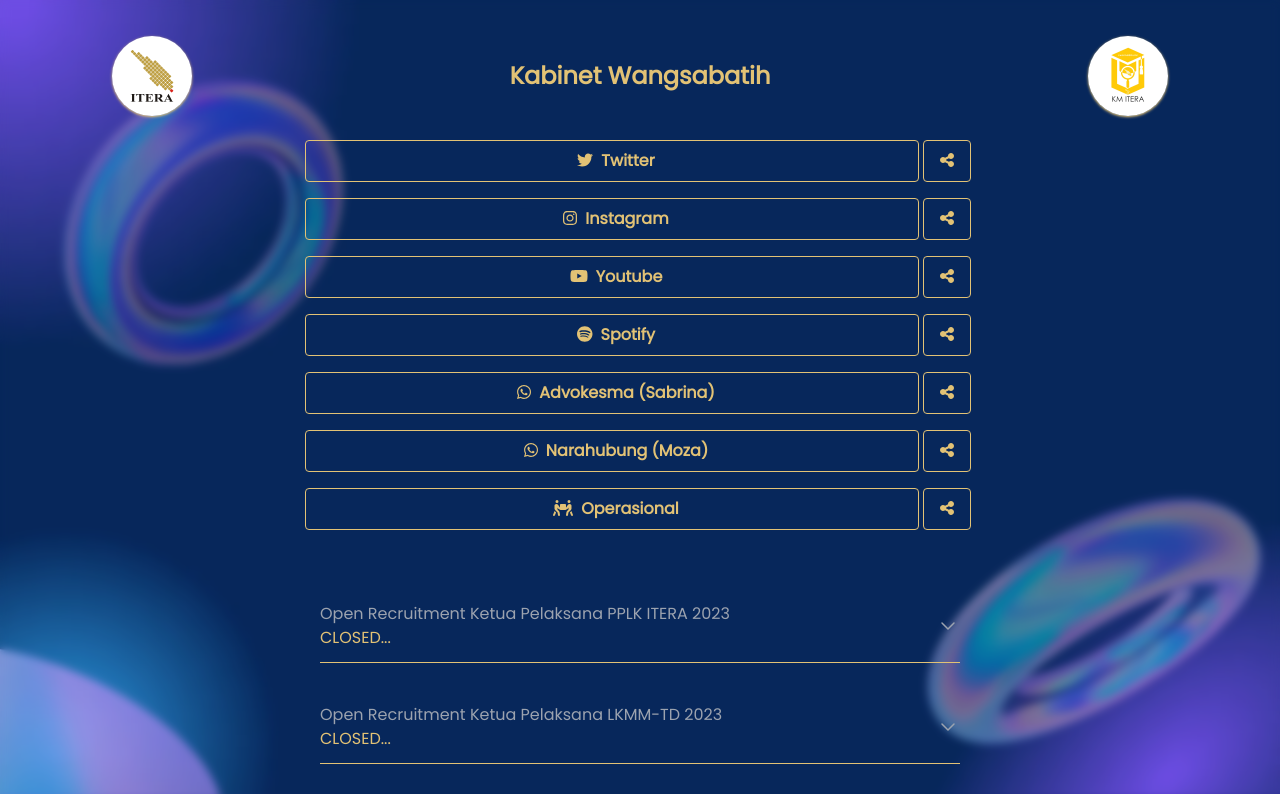
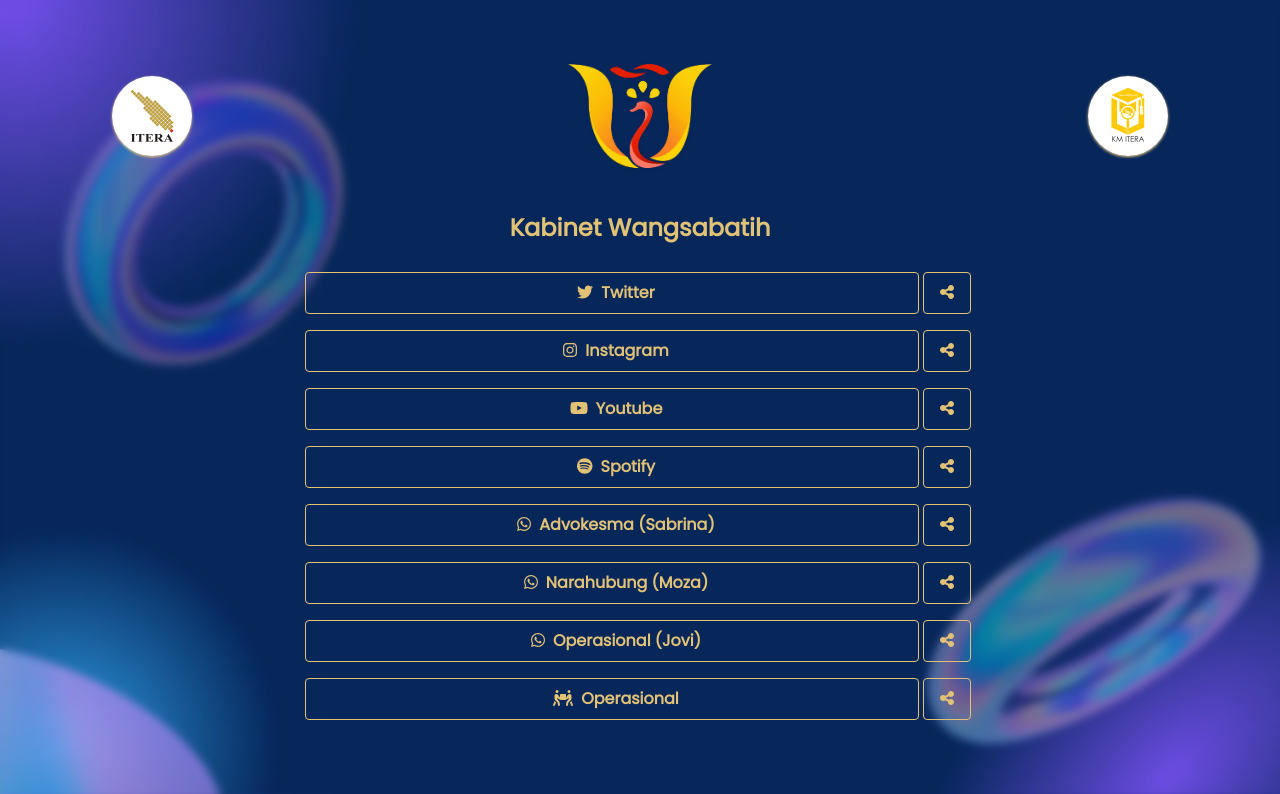
Before and after one commit to KM-ITERA/km-itera.github.io, a React (Create React App) app: page / in a window 1280 px wide. Shown: the top 794 px of the page. Built offline with nearby package versions, Linux system fonts and the light colour scheme.

Commit message:
Update logo + link wa operasional

```diff
--- a/src/components/btnList.js
+++ b/src/components/btnList.js
@@ -4,7 +4,7 @@
 function BtnList({list}){
     return(
         <div className="py-2 w-4/5 justify-center flex">
-            <a href={list.link} target="_blank" className="w-3/5 max-[450px]:w-full justify-center flex" rel="noreferrer">
+            <a href={list.link} target="" className="w-3/5 max-[450px]:w-full justify-center flex" rel="noreferrer">
                 <button className="w-full transition-all bg-transparent hover:bg-goldish hover:shadow-slate-100 hover:shadow-md hover:-translate-y-2 text-goldish font-semibold hover:text-slate-900 py-2 px-4 border border-goldish hover:border-transparent rounded">
                     <FontAwesomeIcon icon={list.icon} className='px-2'/>
                     {list.tittle}
--- a/src/img/index.js
+++ b/src/img/index.js
@@ -3,3 +3,4 @@
 export const logo = require('./KM_logo.png');
 export const logoKM = require('./logoKM_320x320.png');
 export const logoITERA = require('./logoItera_320x320.png');
+export const logoWangsabatih = require('./Logo_Wangsabatih.png')
--- a/src/index.js
+++ b/src/index.js
@@ -3,7 +3,6 @@
 import { BrowserRouter } from 'react-router-dom';
 import './index.css';
 import App from './App';
-import reportWebVitals from './reportWebVitals';
 
 const root = ReactDOM.createRoot(document.getElementById('root'));
 root.render(
@@ -11,8 +10,7 @@
     <BrowserRouter>
       <App />
     </BrowserRouter>
-  </React.StrictMode>,
-  document.getElementById('root')
+  </React.StrictMode>
 );
 
 // Copyright © 2023 Kabinet KM ITERA
--- a/src/pages/linktree.js
+++ b/src/pages/linktree.js
@@ -12,7 +12,8 @@
 } from "@fortawesome/free-solid-svg-icons";
 import {
     logoITERA,
-    logoKM
+    logoKM,
+    logoWangsabatih
 } from '../img/index'
 import { AccordionList, BtnList, InstallPWA } from '../components/index';
 import '../App.css';
@@ -53,6 +54,12 @@
         "link": "https://wa.me/6287818874228",
         "icon": faWhatsapp,
         "tittle": "Narahubung (Moza)",
+        "share": faShareNodes
+    },
+    {
+        "link": "https://wa.me/6282376858332",
+        "icon": faWhatsapp,
+        "tittle": "Operasional (Jovi)",
         "share": faShareNodes
     },
     {
@@ -138,10 +145,16 @@
             <a href="http://itera.ac.id " target="_blank" rel="noreferrer">
                 <img src={logoITERA} className="w-12 min-[800px]:w-20 rounded-full shadow shadow-goldish hover:animate-pulse" alt='logoITERA' draggable="false"/>
             </a>
-            <p className="text-goldish text-lg min-[800px]:text-2xl text-center font-bold">Kabinet Wangsabatih</p>
+            <div className='flex justify-center items-center'>
+                <img src={logoWangsabatih} className="w-24 min-[800px]:w-40 drop-shadow shadow-goldish hover:animate-pulse" alt='logoWangsabatih' draggable="false"/>
+            </div>
             <a href="http://km.itera.ac.id" target="_blank" rel="noreferrer">
                 <img src={logoKM} className="w-12 min-[800px]:w-20 rounded-full shadow shadow-goldish hover:animate-pulse" alt='logoKM' draggable="false"/>
             </a>
+        </div>
+
+        <div className='pb-5'>
+            <p className="text-goldish text-lg min-[800px]:text-2xl text-center font-bold">Kabinet Wangsabatih</p>
         </div>
 
         {/* <!-- Link --> */}
```
Also changed, not shown: src/img/Logo_Wangsabatih.png (added), 15 other files (tests, documents, lock files or other folders).
